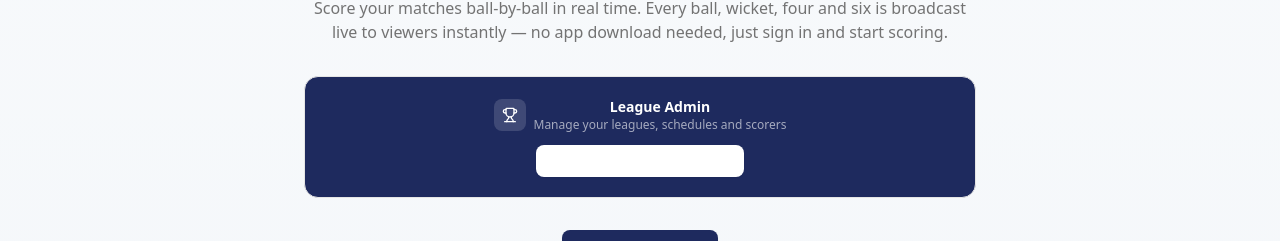
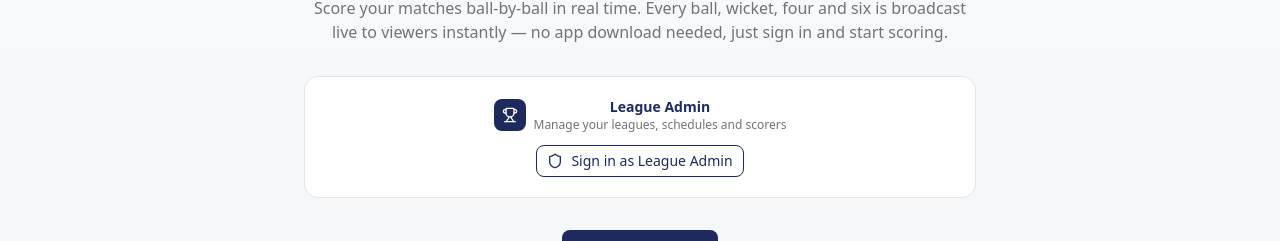
Before and after one commit to Shiek-Mohamed/usacricketers, a Next.js app: page / in a window 1280 px wide. Both pictures are taken after a click on the button "Live Scoring". Shown: the part 228-469 px from the top of the page. Built offline with nearby package versions, Linux system fonts and the light colour scheme; no server answers; the database is empty.

Commit message:
af4f5b4d-fe07-442a-bae4-b0b16eb0ed32

```diff
--- a/src/components/site/views/scorer-landing-view.tsx
+++ b/src/components/site/views/scorer-landing-view.tsx
@@ -98,27 +98,28 @@ export function ScorerLandingView() {
                 </p>
               </div>
 
-              {/* League Admin card — below the hero description, above sign-in */}
-              <div className="rounded-xl border p-5 text-center" style={{ background: NAVY }}>
+              {/* League Admin card — white card with navy accents */}
+              <div className="rounded-xl border bg-card p-5 text-center">
                 <div className="flex items-center justify-center gap-2">
-                  <span className="grid h-8 w-8 place-items-center rounded-md bg-white/15 text-white">
+                  <span className="grid h-8 w-8 place-items-center rounded-md text-white" style={{ background: NAVY }}>
                     <Trophy className="h-4 w-4" />
                   </span>
                   <div>
-                    <h2 className="text-sm font-bold text-white">League Admin</h2>
-                    <p className="text-xs text-white/60">
+                    <h2 className="text-sm font-bold" style={{ color: NAVY }}>League Admin</h2>
+                    <p className="text-xs text-muted-foreground">
                       Manage your leagues, schedules and scorers
                     </p>
                   </div>
                 </div>
                 {leagueSession ? (
                   <div className="mt-4">
-                    <p className="text-sm text-white/70">
-                      Signed in as <span className="font-semibold text-white">{leagueSession.admin.name}</span>
+                    <p className="text-sm text-muted-foreground">
+                      Signed in as <span className="font-semibold">{leagueSession.admin.name}</span>
                     </p>
                     <Button
                       onClick={() => enterLeagueAdminMode()}
-                      className="mt-2 gap-2 bg-white text-[#1e2a5e] hover:bg-white/90"
+                      className="mt-2 gap-2 text-white hover:opacity-90"
+                      style={{ background: NAVY }}
                       size="sm"
                     >
                       <Play className="h-3.5 w-3.5" />
@@ -129,7 +130,8 @@ export function ScorerLandingView() {
                   <Button
                     onClick={() => enterLeagueAdminLogin()}
                     variant="outline"
-                    className="mt-3 gap-2 border-white/30 text-white hover:bg-white/10 hover:text-white"
+                    className="mt-3 gap-2"
+                    style={{ borderColor: NAVY, color: NAVY }}
                     size="sm"
                   >
                     <Shield className="h-3.5 w-3.5" />
```
